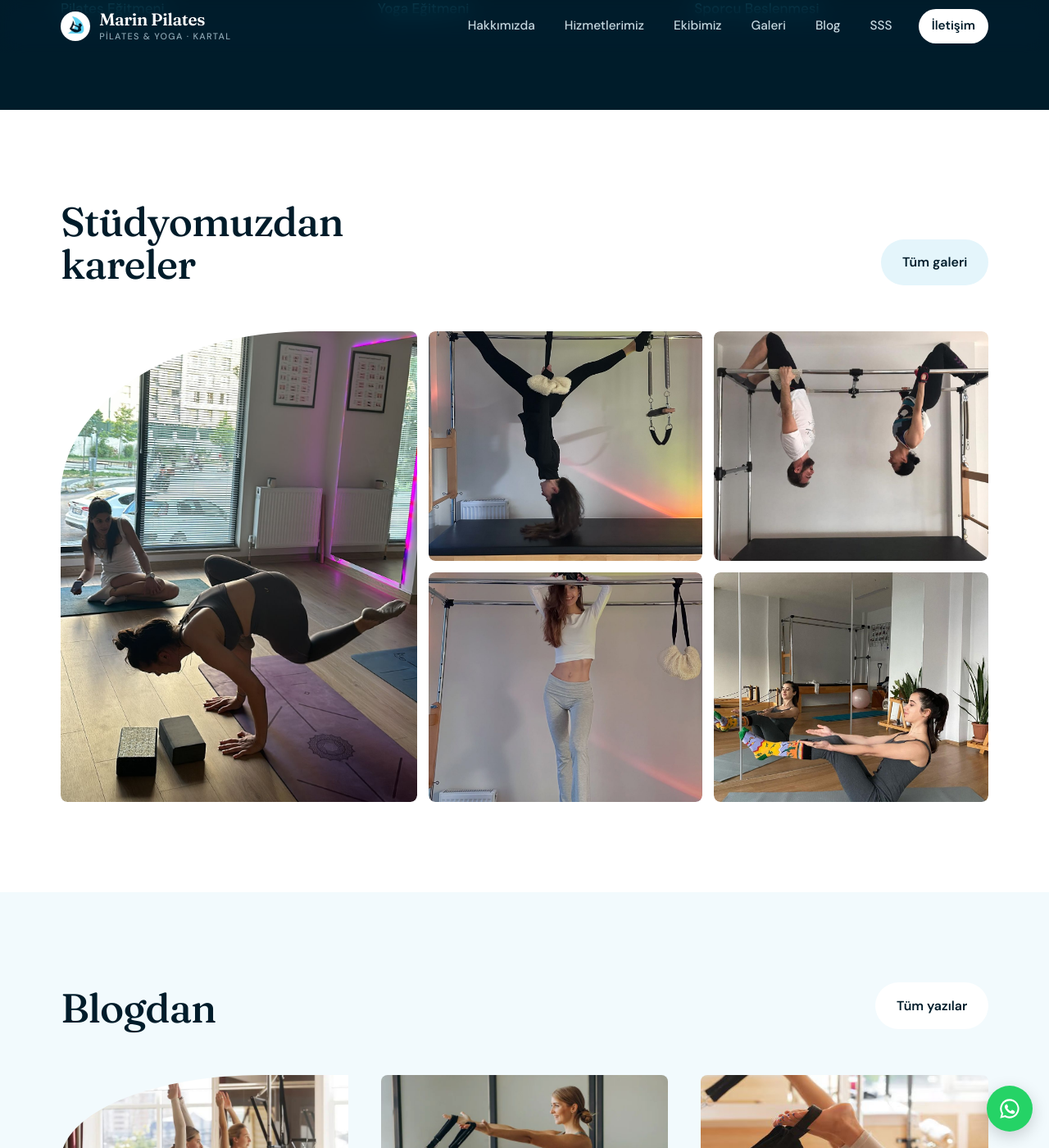
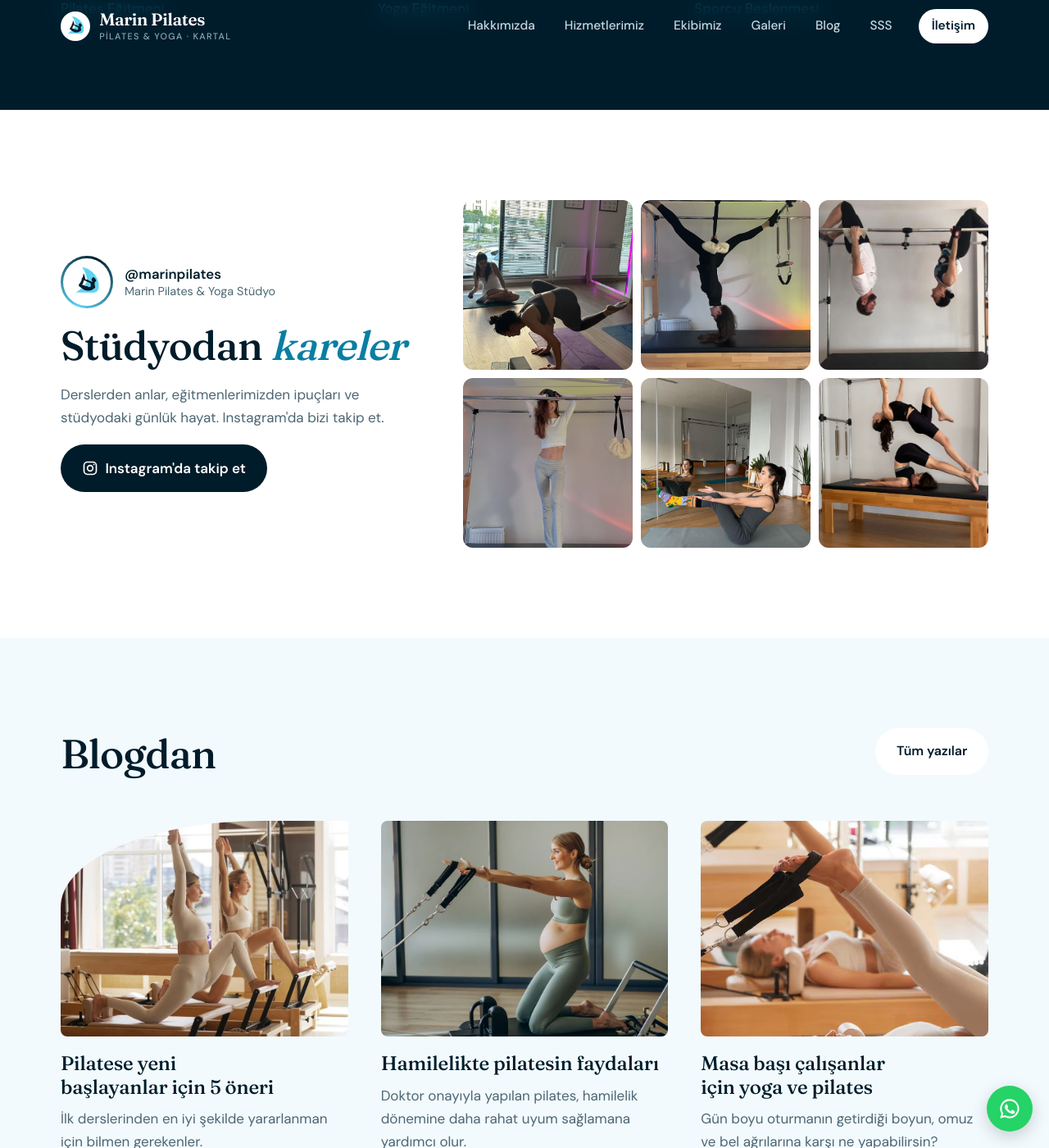
Before and after one commit to irembasoglu/pilates, a Jekyll site: the page built from index.html, in a window 1280 px wide and 1400 px high, scrolled down 3450 px. Shown: the whole window at 82% size. Built offline with Jekyll 4.4.1, drawn with Linux system fonts in a browser that asks for light colours.

Commit message:
Ana sayfada galeri yerine Instagram bölümü
Co-Authored-By: Claude Opus 5.5 <noreply@anthropic.com>
Claude-Session: https://claude.ai/code/session_01V8pagf3RSBv4mF8qP7Bptg

```diff
--- a/index.html
+++ b/index.html
@@ -74,14 +74,22 @@ menu: anasayfa
 </section>
 
 <section class="section">
-  <div class="container">
-    <div class="sec-head">
-      <h2>Stüdyomuzdan kareler</h2>
-      <a href="galeri.html" class="btn-soft">Tüm galeri</a>
+  <div class="container ig-wrap">
+    <div class="ig-profile">
+      <div class="ig-who">
+        <span class="ig-avatar"><span><img src="logo-seffaf.png" alt=""></span></span>
+        <span class="ig-handle">@marinpilates<small>Marin Pilates & Yoga Stüdyo</small></span>
+      </div>
+      <h2>Stüdyodan <em>kareler</em></h2>
+      <p>Derslerden anlar, eğitmenlerimizden ipuçları ve stüdyodaki günlük hayat. Instagram'da bizi takip et.</p>
+      <a href="{{ site.instagram }}" class="ig-follow" target="_blank" rel="noopener"><svg viewBox="0 0 24 24" aria-hidden="true"><g fill="none" stroke="currentColor" stroke-width="2"><rect x="3" y="3" width="18" height="18" rx="5"/><circle cx="12" cy="12" r="4"/></g><circle cx="17.5" cy="6.5" r="1.1" fill="currentColor"/></svg>Instagram'da takip et</a>
     </div>
-    <div class="gallery-mosaic">
-      {% for g in site.data.galeri limit: 5 %}
-      <button class="photo"><img src="foto/{{ g.dosya }}" alt="{{ g.aciklama }}" loading="lazy"></button>
+    <div class="ig-grid">
+      {% for g in site.data.galeri limit: 6 %}
+      <a href="{{ site.instagram }}" class="ig-tile" target="_blank" rel="noopener" aria-label="Instagram'da gör: {{ g.aciklama }}">
+        <img src="foto/{{ g.dosya }}" alt="{{ g.aciklama }}" loading="lazy">
+        <span class="ig-over"><svg viewBox="0 0 24 24" aria-hidden="true"><g fill="none" stroke="currentColor" stroke-width="2"><rect x="3" y="3" width="18" height="18" rx="5"/><circle cx="12" cy="12" r="4"/></g><circle cx="17.5" cy="6.5" r="1.1" fill="currentColor"/></svg></span>
+      </a>
       {% endfor %}
     </div>
   </div>
--- a/style.css
+++ b/style.css
@@ -221,6 +221,33 @@ p + p { margin-top: .9rem; }
 .gallery-masonry .photo img { height: auto; }
 .photo:hover img { transform: scale(1.03); }
 
+/* Instagram bölümü */
+.ig-wrap { display: grid; grid-template-columns: 1fr 1.5fr; gap: 64px; align-items: center; }
+.ig-profile { display: flex; flex-direction: column; gap: 1.2rem; align-items: flex-start; }
+.ig-profile h2 em { font-style: italic; font-weight: 400; color: var(--blue-text); }
+.ig-profile p { color: var(--muted); max-width: 26em; }
+.ig-who { display: flex; align-items: center; gap: 14px; }
+.ig-avatar { width: 64px; height: 64px; border-radius: 50%; padding: 3px; background: conic-gradient(from 200deg, var(--blue), var(--navy), var(--blue)); flex: none; }
+.ig-avatar span { display: flex; width: 100%; height: 100%; border-radius: 50%; background: var(--white); align-items: center; justify-content: center; }
+.ig-avatar img { width: 70%; height: auto; }
+.ig-handle { font-weight: 600; font-size: 1.05rem; line-height: 1.3; }
+.ig-handle small { display: block; color: var(--muted); font-weight: 400; font-size: .9rem; }
+.ig-follow {
+  display: inline-flex; align-items: center; gap: .55rem;
+  background: var(--navy); color: var(--white); padding: .95rem 1.6rem; border-radius: 999px;
+  font-weight: 600; text-decoration: none; transition: background .2s;
+}
+.ig-follow:hover { background: var(--navy-2); }
+.ig-follow svg { width: 20px; height: 20px; }
+.ig-grid { display: grid; grid-template-columns: repeat(3, 1fr); gap: 10px; }
+.ig-tile { position: relative; display: block; overflow: hidden; border-radius: 12px; aspect-ratio: 1; }
+.ig-tile img { width: 100%; height: 100%; object-fit: cover; display: block; transition: transform .6s; }
+.ig-tile::after { content: ""; position: absolute; inset: 0; background: rgba(0, 28, 42, .55); opacity: 0; transition: opacity .3s; }
+.ig-over { position: absolute; inset: 0; z-index: 1; display: flex; align-items: center; justify-content: center; color: var(--white); opacity: 0; transform: scale(.85); transition: opacity .3s, transform .3s; }
+.ig-over svg { width: 34px; height: 34px; }
+.ig-tile:hover img { transform: scale(1.06); }
+.ig-tile:hover::after, .ig-tile:hover .ig-over, .ig-tile:focus-visible .ig-over, .ig-tile:focus-visible::after { opacity: 1; transform: none; }
+
 /* Blog listesi */
 .post-list { display: grid; grid-template-columns: repeat(3, 1fr); gap: 40px; }
 .post-item { text-decoration: none; display: flex; flex-direction: column; gap: .6rem; }
@@ -431,6 +458,9 @@ p + p { margin-top: .9rem; }
   .sec-head p, .sec-head .btn-soft { justify-self: start; }
   .intro-photo, .about-photo { aspect-ratio: 4 / 3; }
   .service-grid { grid-template-columns: 1fr 1fr; gap: 10px; }
+  .ig-wrap { grid-template-columns: 1fr; gap: 32px; }
+  .ig-grid { gap: 6px; }
+  .ig-tile { border-radius: 8px; }
   .service-box { aspect-ratio: auto; min-height: 190px; padding: 18px; border-radius: 14px; }
   .service-box h3 { font-size: 1.3rem; }
   .service-box p { font-size: .85rem; }
```
